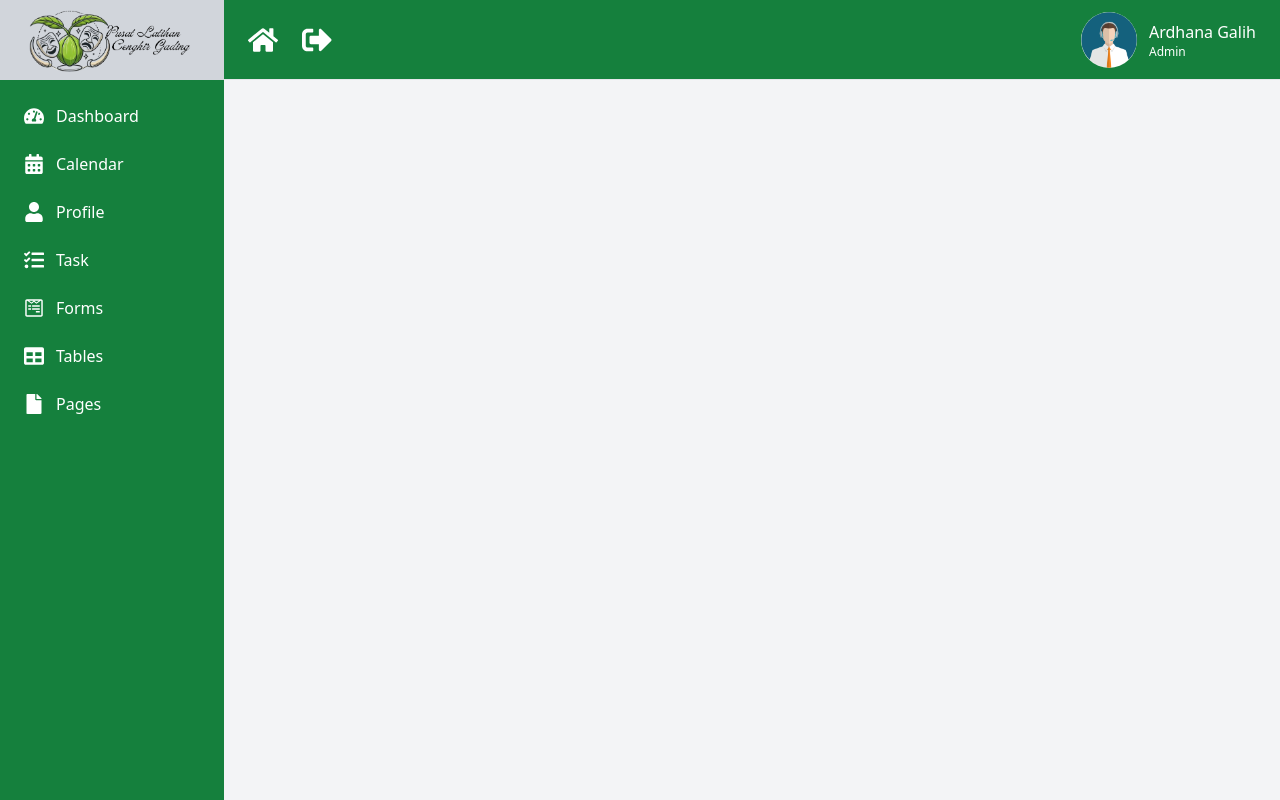
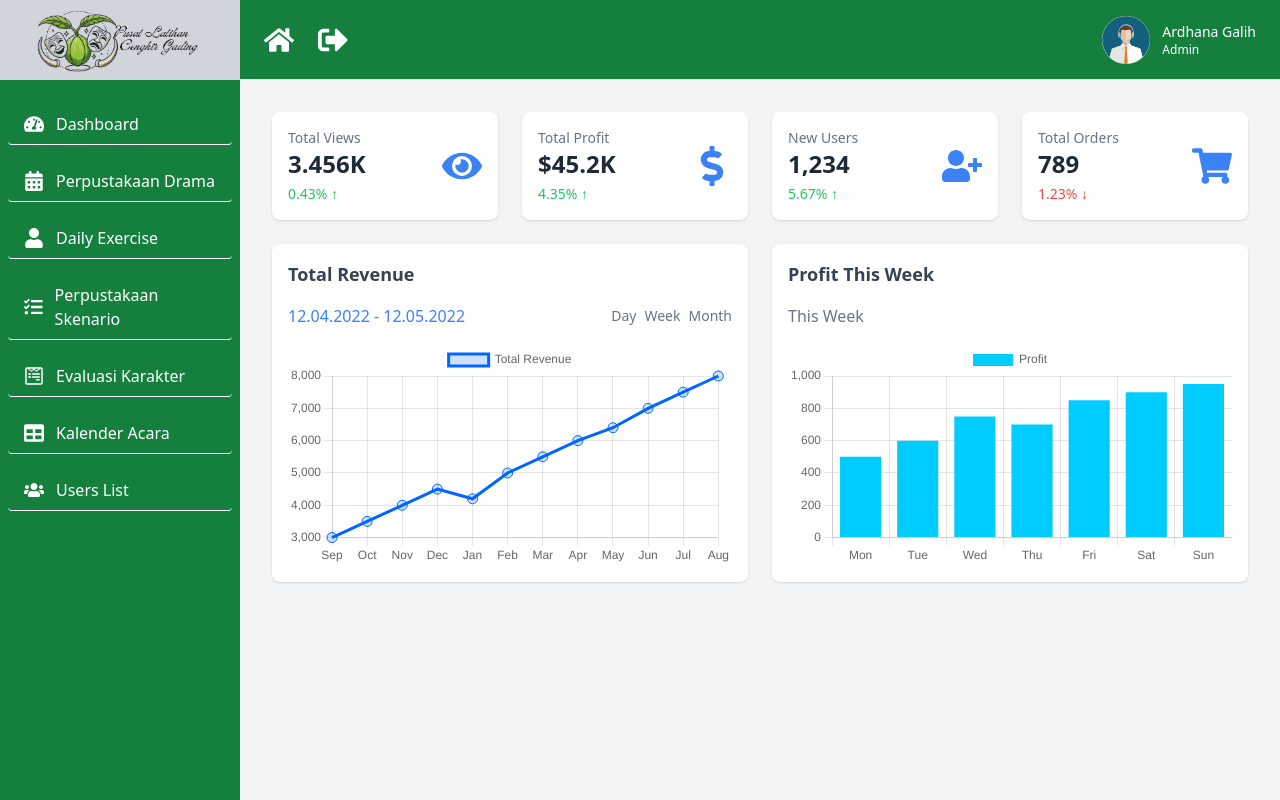
Before and after one commit to ifansmiling/Cengkir_Gading, a React (Vite) app: page /admin/dashboard in a window 1280 px wide. Built offline with nearby package versions, Linux system fonts and the light colour scheme.

Commit message:
styling in AdminLayout and UserLayout

```diff
--- a/package.json
+++ b/package.json
@@ -11,7 +11,9 @@
   },
   "dependencies": {
     "axios": "^1.7.5",
+    "chart.js": "^4.4.4",
     "react": "^18.3.1",
+    "react-chartjs-2": "^5.2.0",
     "react-dom": "^18.3.1",
     "react-icons": "^5.3.0",
     "react-router-dom": "^6.26.1"
--- a/src/App.jsx
+++ b/src/App.jsx
@@ -3,6 +3,7 @@ import { BrowserRouter as Router, Route, Routes } from "react-router-dom";
 
 //Rute Admin
 import Dashboard from "./pages/admin/dashboard/index";
+import AdminDrama from "./pages/admin/drama/index";
 
 //Rute Web
 import Beranda from "./pages/web/beranda";
@@ -16,6 +17,7 @@ function App() {
       <Routes>
         {/* Rute Admin*/}
         <Route path="/admin/dashboard" element={<Dashboard />} />
+        <Route path="/admin/drama" element={<AdminDrama />} />
 
         {/* Rute Web*/}
         <Route path="/" element={<Beranda />} />
--- a/src/layouts/AdminLayout.jsx
+++ b/src/layouts/AdminLayout.jsx
@@ -1,97 +1,113 @@
 import React from "react";
+import api from "../services/api";
 import {
   FaTachometerAlt,
   FaCalendarAlt,
+  FaUsers,
   FaUser,
   FaTasks,
   FaWpforms,
   FaTable,
-  FaFile,
   FaHome,
   FaSignOutAlt,
 } from "react-icons/fa";
 
-const AdminLayout = () => {
+const AdminLayout = ({ children }) => {
+  const handleLogout = async () => {
+    try {
+      await api.post("/logout");
+
+      localStorage.removeItem("token");
+
+      window.location.href = "/login";
+    } catch (error) {
+      console.error("Logout failed", error);
+    }
+  };
+
   return (
     <div className="flex h-screen bg-gray-100">
       {/* Sidebar */}
-      <aside className="w-56 bg-green-700 text-white flex flex-col">
+      <aside className="w-60 bg-green-700 text-white flex flex-col fixed h-full z-20">
         <div className="flex items-center justify-center h-20 bg-gray-300">
           <img src="/logo1.png" alt="Cengkir Gading Logo" className="h-16" />
         </div>
-        <nav className="flex-1 px-2 py-4 space-y-2">
+        <nav className="flex-1 px-2 py-4 space-y-2 overflow-y-auto">
           <a
-            href="/dashboard"
-            className="flex items-center px-4 py-2 text-white hover:bg-gray-700 hover:text-white rounded"
+            href="/admin/dashboard"
+            className="flex items-center px-4 py-2 text-white hover:bg-gray-700 hover:text-white rounded border-b border-white"
           >
-            <FaTachometerAlt className="text-xl" />
-            <span className="ml-3">Dashboard</span>
+            <FaTachometerAlt className="text-xl mt-2" />
+            <span className="ml-3 mt-2">Dashboard</span>
           </a>
           <a
-            href="/"
-            className="flex items-center px-4 py-2 text-white hover:bg-gray-700 hover:text-white rounded"
+            href="/admin/drama"
+            className="flex items-center px-4 py-2 text-white hover:bg-gray-700 hover:text-white rounded border-b border-white"
           >
-            <FaCalendarAlt className="text-xl" />
-            <span className="ml-3">Calendar</span>
+            <FaCalendarAlt className="text-xl mt-2" />
+            <span className="ml-3 mt-2">Perpustakaan Drama</span>
           </a>
           <a
-            href="#"
-            className="flex items-center px-4 py-2 text-white hover:bg-gray-700 hover:text-white rounded"
+            href="/admin/exercise"
+            className="flex items-center px-4 py-2 text-white hover:bg-gray-700 hover:text-white rounded border-b border-white"
           >
-            <FaUser className="text-xl" />
-            <span className="ml-3">Profile</span>
+            <FaUser className="text-xl mt-2" />
+            <span className="ml-3 mt-2">Daily Exercise</span>
           </a>
           <a
-            href="#"
-            className="flex items-center px-4 py-2 text-white hover:bg-gray-700 hover:text-white rounded"
+            href="/admin/skenario"
+            className="flex items-center px-4 py-2 text-white hover:bg-gray-700 hover:text-white rounded border-b border-white"
           >
-            <FaTasks className="text-xl" />
-            <span className="ml-3">Task</span>
+            <FaTasks className="text-xl mt-2" />
+            <span className="ml-3 mt-2">Perpustakaan Skenario</span>
           </a>
           <a
-            href="#"
-            className="flex items-center px-4 py-2 text-white hover:bg-gray-700 hover:text-white rounded"
+            href="/admin/karakter"
+            className="flex items-center px-4 py-2 text-white hover:bg-gray-700 hover:text-white rounded border-b border-white"
           >
-            <FaWpforms className="text-xl" />
-            <span className="ml-3">Forms</span>
+            <FaWpforms className="text-xl mt-2" />
+            <span className="ml-3 mt-2">Evaluasi Karakter</span>
           </a>
           <a
-            href="#"
-            className="flex items-center px-4 py-2 text-white hover:bg-gray-700 hover:text-white rounded"
+            href="/admin/acara"
+            className="flex items-center px-4 py-2 text-white hover:bg-gray-700 hover:text-white rounded border-b border-white"
           >
-            <FaTable className="text-xl" />
-            <span className="ml-3">Tables</span>
+            <FaTable className="text-xl mt-2" />
+            <span className="ml-3 mt-2">Kalender Acara</span>
           </a>
           <a
-            href="#"
-            className="flex items-center px-4 py-2 text-white hover:bg-gray-700 hover:text-white rounded"
+            href="/admin/user"
+            className="flex items-center px-4 py-2 text-white hover:bg-gray-700 hover:text-white rounded border-b border-white"
           >
-            <FaFile className="text-xl" />
-            <span className="ml-3">Pages</span>
+            <FaUsers className="text-xl mt-2" />
+            <span className="ml-3 mt-2">Users List</span>
           </a>
         </nav>
       </aside>
 
       {/* Navbar */}
       <div className="flex flex-col flex-1">
-        <header className="flex items-center justify-between h-20 px-6 bg-green-700 border-b border-gray-200">
+        <header className="flex items-center justify-between h-20 px-6 bg-green-700 border-b border-gray-200 fixed w-full z-10 ml-60">
           <div className="flex items-center space-x-6">
             <a href="/" className="text-white hover:text-black">
               <FaHome className="text-3xl" />
             </a>
-            <a href="/login" className="text-white hover:text-black">
+            <button
+              onClick={handleLogout}
+              className="text-white hover:text-black"
+            >
               <FaSignOutAlt className="text-3xl" />
-            </a>
+            </button>
           </div>
           <div className="flex items-center space-x-6">
-            <div className="flex items-center space-x-3">
+            <div className="flex items-center space-x-3 mr-60">
               <img
                 src="/Admin.jpg"
                 alt="profile"
-                className="w-14 h-14 rounded-full"
+                className="w-12 h-12 rounded-full"
               />
               <div className="text-sm">
-                <div className="font-medium text-white text-base">
+                <div className="font-medium text-white text-sm">
                   Ardhana Galih
                 </div>
                 <div className="text-white text-xs">Admin</div>
@@ -100,8 +116,10 @@ const AdminLayout = () => {
           </div>
         </header>
 
-        {/* Content placeholder */}
-        <div className="flex-1 p-6 bg-gray-100">{/* Content goes here */}</div>
+        {/* Content */}
+        <main className="flex-1 p-2 bg-gray-100 mt-20 ml-60 overflow-y-auto">
+          {children}
+        </main>
       </div>
     </div>
   );
--- a/src/pages/admin/dashboard/index.jsx
+++ b/src/pages/admin/dashboard/index.jsx
@@ -1,8 +1,173 @@
 import React from "react";
+import {
+  FaEye,
+  FaDollarSign,
+  FaUserPlus,
+  FaShoppingCart,
+} from "react-icons/fa";
+import { Line, Bar } from "react-chartjs-2";
+import {
+  Chart as ChartJS,
+  CategoryScale,
+  LinearScale,
+  PointElement,
+  LineElement,
+  BarElement,
+  Title,
+  Tooltip,
+  Legend,
+} from "chart.js";
 import AdminLayout from "../../../layouts/AdminLayout";
 
-const index = () => {
-  return <AdminLayout></AdminLayout>;
+// Registering components with ChartJS
+ChartJS.register(
+  CategoryScale,
+  LinearScale,
+  PointElement,
+  LineElement,
+  BarElement,
+  Title,
+  Tooltip,
+  Legend
+);
+
+const Dashboard = () => {
+  // Data for the Line Chart
+  const lineChartData = {
+    labels: [
+      "Sep",
+      "Oct",
+      "Nov",
+      "Dec",
+      "Jan",
+      "Feb",
+      "Mar",
+      "Apr",
+      "May",
+      "Jun",
+      "Jul",
+      "Aug",
+    ],
+    datasets: [
+      {
+        label: "Total Revenue",
+        data: [
+          3000, 3500, 4000, 4500, 4200, 5000, 5500, 6000, 6400, 7000, 7500,
+          8000,
+        ],
+        borderColor: "rgba(0, 102, 255, 1)",
+        backgroundColor: "rgba(0, 102, 255, 0.2)",
+        pointRadius: 5,
+      },
+    ],
+  };
+
+  // Data for the Bar Chart
+  const barChartData = {
+    labels: ["Mon", "Tue", "Wed", "Thu", "Fri", "Sat", "Sun"],
+    datasets: [
+      {
+        label: "Profit",
+        data: [500, 600, 750, 700, 850, 900, 950],
+        backgroundColor: "rgba(0, 204, 255, 1)",
+      },
+    ],
+  };
+
+  return (
+    <AdminLayout>
+      <div className="p-6 bg-gray-100">
+        {/* Cards Section */}
+        <div className="grid grid-cols-1 sm:grid-cols-2 md:grid-cols-4 gap-6 mb-6">
+          {/* Card 1 */}
+          <div className="p-4 bg-white shadow rounded-lg flex items-center justify-between">
+            <div>
+              <h4 className="text-sm font-medium text-gray-500">Total Views</h4>
+              <h2 className="text-2xl font-semibold text-gray-800">3.456K</h2>
+              <p className="text-sm text-green-500 mt-1">0.43% ↑</p>
+            </div>
+            <div className="text-3xl text-blue-500">
+              <FaEye className="w-10 h-10" />
+            </div>
+          </div>
+
+          {/* Card 2 */}
+          <div className="p-4 bg-white shadow rounded-lg flex items-center justify-between">
+            <div>
+              <h4 className="text-sm font-medium text-gray-500">
+                Total Profit
+              </h4>
+              <h2 className="text-2xl font-semibold text-gray-800">$45.2K</h2>
+              <p className="text-sm text-green-500 mt-1">4.35% ↑</p>
+            </div>
+            <div className="text-3xl text-blue-500">
+              <FaDollarSign className="w-10 h-10" />
+            </div>
+          </div>
+
+          {/* Card 3 */}
+          <div className="p-4 bg-white shadow rounded-lg flex items-center justify-between">
+            <div>
+              <h4 className="text-sm font-medium text-gray-500">New Users</h4>
+              <h2 className="text-2xl font-semibold text-gray-800">1,234</h2>
+              <p className="text-sm text-green-500 mt-1">5.67% ↑</p>
+            </div>
+            <div className="text-3xl text-blue-500">
+              <FaUserPlus className="w-10 h-10" />
+            </div>
+          </div>
+
+          {/* Card 4 */}
+          <div className="p-4 bg-white shadow rounded-lg flex items-center justify-between">
+            <div>
+              <h4 className="text-sm font-medium text-gray-500">
+                Total Orders
+              </h4>
+              <h2 className="text-2xl font-semibold text-gray-800">789</h2>
+              <p className="text-sm text-red-500 mt-1">1.23% ↓</p>
+            </div>
+            <div className="text-3xl text-blue-500">
+              <FaShoppingCart className="w-10 h-10" />
+            </div>
+          </div>
+        </div>
+
+        {/* Charts Section */}
+        <div className="grid grid-cols-1 md:grid-cols-2 gap-6">
+          {/* Line Chart */}
+          <div className="bg-white p-4 shadow rounded-lg">
+            <h3 className="text-lg font-semibold text-gray-700 mb-4">
+              Total Revenue
+            </h3>
+            <div className="flex items-center justify-between mb-4">
+              <span className="text-blue-500">12.04.2022 - 12.05.2022</span>
+              <div className="flex items-center space-x-2">
+                <button className="text-sm text-gray-500">Day</button>
+                <button className="text-sm text-gray-500">Week</button>
+                <button className="text-sm text-gray-500">Month</button>
+              </div>
+            </div>
+            <div>
+              <Line data={lineChartData} />
+            </div>
+          </div>
+
+          {/* Bar Chart */}
+          <div className="bg-white p-4 shadow rounded-lg">
+            <h3 className="text-lg font-semibold text-gray-700 mb-4">
+              Profit This Week
+            </h3>
+            <div className="flex items-center justify-between mb-4">
+              <span className="text-gray-500">This Week</span>
+            </div>
+            <div>
+              <Bar data={barChartData} />
+            </div>
+          </div>
+        </div>
+      </div>
+    </AdminLayout>
+  );
 };
 
-export default index;
+export default Dashboard;
--- a/src/pages/web/drama/index.jsx
+++ b/src/pages/web/drama/index.jsx
@@ -5,7 +5,42 @@ const Index = () => {
   return (
     <UserLayout>
       {/* Main Content */}
-      <div className="p-8 bg-white shadow rounded-md">
+      <div className="p-6 bg-white shadow">
+        <h1 className="text-2xl font-bold text-gray-800 mb-4">
+          Perpustakaan Drama - Laporan Kinerja dan Statistik
+        </h1>
+        <p className="text-gray-700 mb-4">
+          Fitur ini melacak kemajuan individu dalam latihan. Admin akan
+          menginputkan parameter pengelompokan untuk mengelompokkan para aktor
+          berdasarkan berbagai parameter seperti kemampuan akting, pengelolaan
+          jiwa, jiwa apresiasi terhadap seni, improvisasi, kolaborasi tim,
+          kepercayaan diri, desain kostum dan panggung, penyutradaraan,
+          penulisan naskah, penguasaan panggung, pengembangan karakter.
+        </p>
+        <p className="text-gray-700 mb-4">
+          Setiap parameter akan dinilai dari 1-100 dan diinputkan lalu web akan
+          mengolah seluruh parameter menggunakan metode SCRUM dan memberikan
+          output nilai akhir berupa angka, mirip seperti rating pemain sepak
+          bola saat selesai tanding.
+        </p>
+        <div className="bg-gray-100 p-4 rounded">
+          <h2 className="text-xl font-semibold text-gray-800">
+            Contoh Rating:
+          </h2>
+          <ul className="list-disc pl-5 text-gray-700">
+            <li>Kemampuan Akting: 85</li>
+            <li>Pengelolaan Jiwa: 90</li>
+            <li>Improvisasi: 80</li>
+            <li>Kolaborasi Tim: 75</li>
+            <li>Pengembangan Karakter: 88</li>
+            {/* Add more parameters as needed */}
+          </ul>
+          <p className="mt-2 text-gray-700">
+            Nilai Akhir: 83.5 (dihitung menggunakan metode SCRUM)
+          </p>
+        </div>
+      </div>
+      <div className="p-6 bg-white shadow">
         <h1 className="text-2xl font-bold text-gray-800 mb-4">
           Perpustakaan Drama - Laporan Kinerja dan Statistik
         </h1>
```
Also changed, not shown: src/layouts/UserLayout.jsx (+83 -16 lines), src/pages/admin/drama/index.jsx (added, +8 -0 lines), 1 other file (tests, documents, lock files or other folders).
